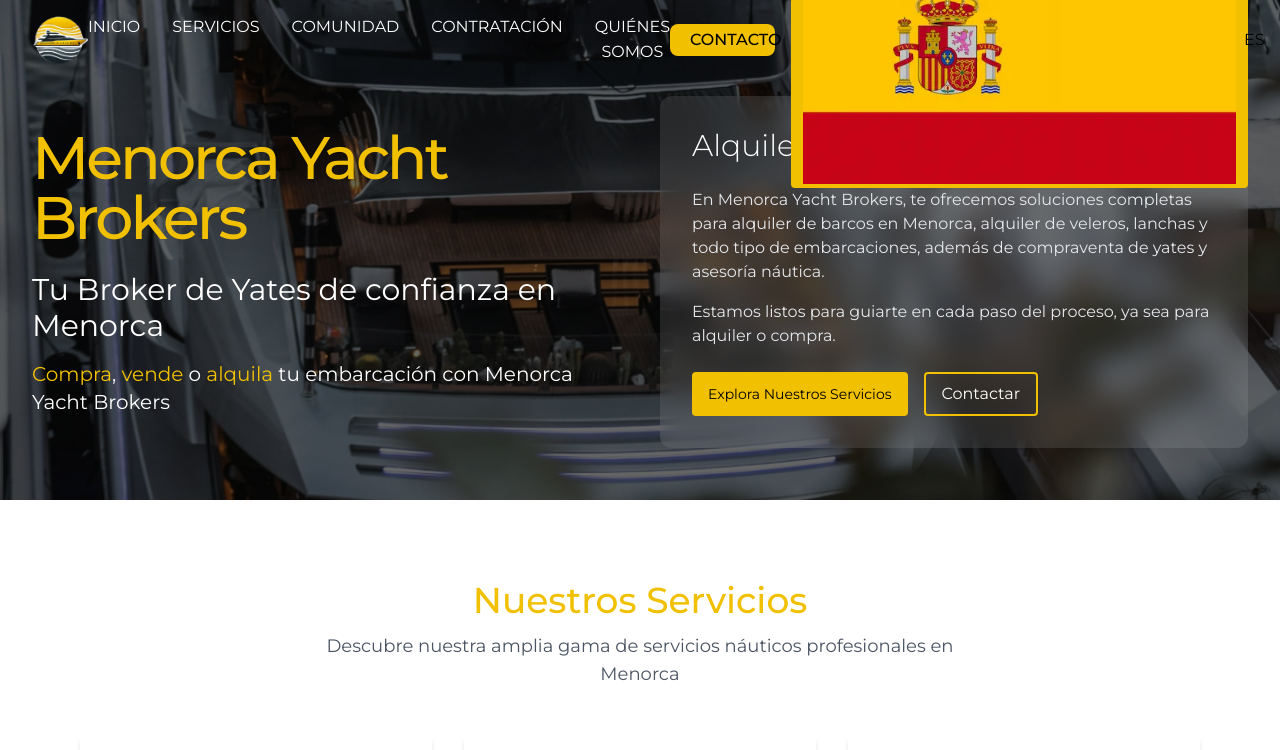
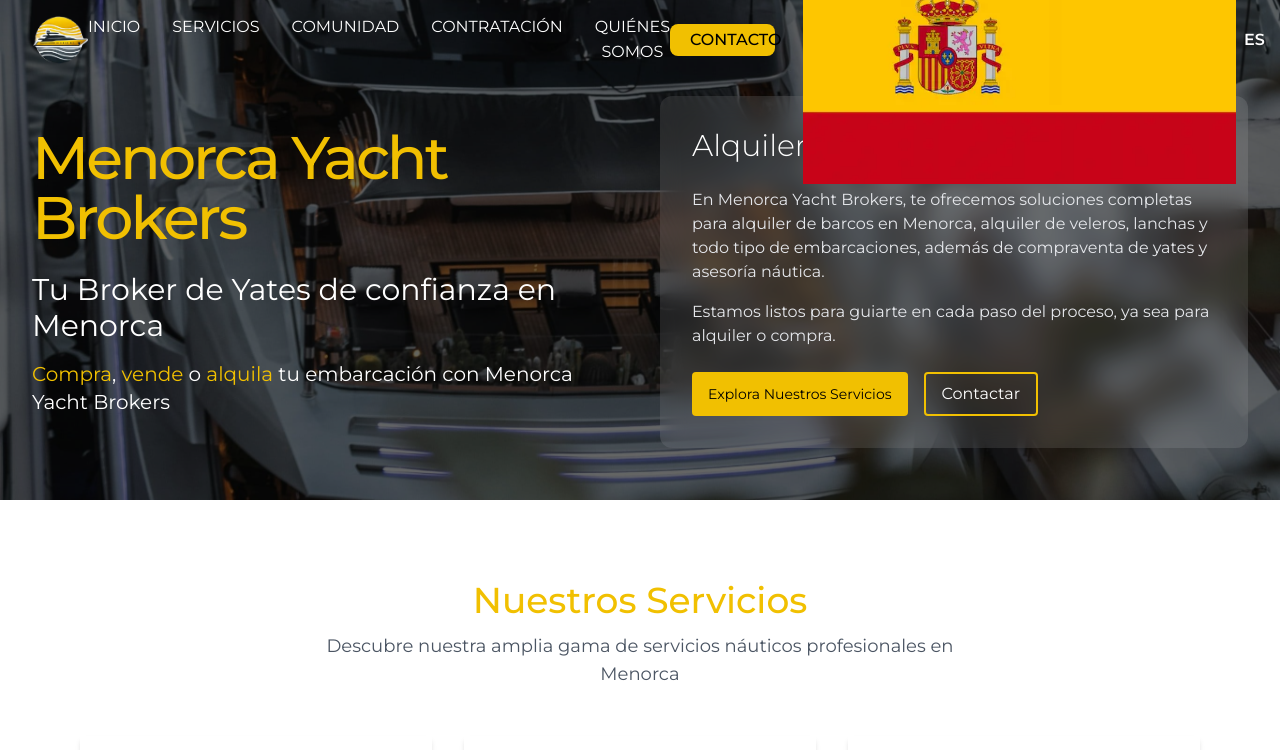
Before and after one commit to davidfreixes/myb, a Next.js app: page / in a window 1280 px wide. Shown: the top 750 px of the page. Built offline with nearby package versions, Linux system fonts and the light colour scheme.

Commit message:
css: bg flags and new header sticky

```diff
--- a/client/layout/components/header.tsx
+++ b/client/layout/components/header.tsx
@@ -231,11 +231,27 @@
 
   const currentLanguage = LANGUAGES.find((lang) => lang.code === locale);
 
+  const [isScrolled, setIsScrolled] = useState(false);
+
+  useEffect(() => {
+    const handleScroll = () => {
+      setIsScrolled(window.scrollY > 20);
+    };
+
+    window.addEventListener("scroll", handleScroll);
+    handleScroll();
+    return () => window.removeEventListener("scroll", handleScroll);
+  }, []);
+
   return (
     <header
-      className={`${sticky ? "fixed" : "absolute"} w-full ${
-        isTransparent && !isMobileMenuOpen ? "bg-transparent" : "bg-black"
-      } z-50`}
+      className={`fixed w-full z-50 transition-colors duration-300 ${
+        isMobileMenuOpen
+          ? "bg-black"
+          : isTransparent && !isScrolled
+          ? "bg-transparent"
+          : "bg-black/50 backdrop-blur-md"
+      }`}
     >
       <div className="container mx-auto px-4 max-w-8xl lg:px-8">
         <div className="flex items-center justify-between h-20">
@@ -364,8 +380,8 @@
             {/* Language Selector */}
             <Menu>
               <Menu.Target>
-                <div className="bg-primary hover:bg-primary/90 text-black min-w-[48px] rounded p-1 cursor-pointer">
-                  <div className="flex gap-2 px-2 items-center">
+                <div className=" hover:text-primary text-white font-semibold min-w-[48px] rounded p-1 cursor-pointer">
+                  <div className="flex gap-2 px-2 items-center text-base">
                     {currentLanguage?.flag && (
                       <Image
                         src={currentLanguage.flag}
@@ -385,11 +401,7 @@
                 {LANGUAGES.map((language) => (
                   <Menu.Item
                     key={language.code}
-                    className={`w-full text-left px-4 py-2 text-sm transition-colors ${
-                      locale === language.code
-                        ? "bg-darkBlue text-white rounded-none hover:bg-darkBlue"
-                        : "text-darkBlue hover:bg-gray-200"
-                    }`}
+                    className={`w-full text-left px-4 py-2 text-sm transition-colors hover:bg-primary/30`}
                     onClick={() => changeLanguage(language.code)}
                   >
                     <div className="flex items-center gap-3 sm:gap-2">
@@ -437,7 +449,7 @@
 
         {/* Mobile Navigation */}
         {isMobileMenuOpen && (
-          <div ref={mobileMenuRef} className="lg:hidden bg-black">
+          <div ref={mobileMenuRef} className="lg:hidden">
             <div className="px-2 pt-2 pb-3 space-y-1">
               {navigation.map((item) => (
                 <div key={item.label} className="py-2">
--- a/pages/index.tsx
+++ b/pages/index.tsx
@@ -62,7 +62,7 @@
           cardType: "summary_large_image",
         }}
       />
-      <Header sticky={false} isTransparent={true} />
+      <Header sticky={true} isTransparent={true} />
       <Hero />
       <ServicesSection />
       <VideoSection />
```
